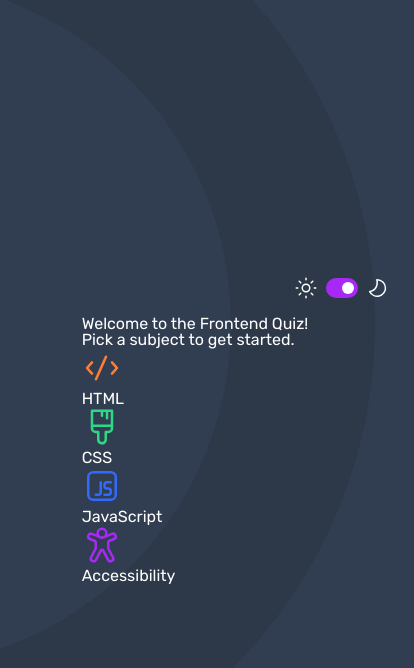
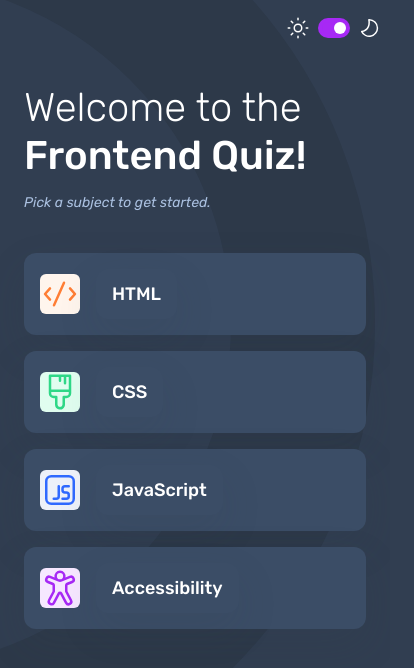
Before and after one commit to jayco01/frontend-quiz-app, a plain HTML site: page index.html in a window 390 px wide. Shown: the whole page, 414 px wide, since content can reach past the window. Drawn offline with Linux system fonts and the light colour scheme.

Commit message:
finished stying menu in mobile resolution

```diff
--- a/index.html
+++ b/index.html
@@ -35,31 +35,34 @@
     <section class="menu">
 
       <div class="menu__welcome">
-        <h1 class="menu__title">Welcome to the Frontend Quiz!</h1>
+        <div class="menu__title">
+          <h1>Welcome to the</h1>
+          <h2>Frontend Quiz!</h2>
+        </div>
         <p class="menu__text">Pick a subject to get started.</p>
       </div>
 
       <ul class="menu__options">
         <li class="menu__option">
-          <picture class="menu__option-icon">
+          <picture class="menu__option-icon" id="html-icon">
             <img src="images/icon-html.svg" alt="">
           </picture>
           <p class="menu__option">HTML</p>
         </li>
         <li class="menu__option">
-          <picture class="menu__option-icon">
+          <picture class="menu__option-icon" id="css-icon">
             <img src="images/icon-css.svg" alt="">
           </picture>
           <p class="menu__option">CSS</p>
         </li>
         <li class="menu__option">
-          <picture class="menu__option-icon">
+          <picture class="menu__option-icon" id="js-icon">
             <img src="images/icon-js.svg" alt="">
           </picture>
           <p class="menu__option">JavaScript</p>
         </li>
         <li class="menu__option">
-          <picture class="menu__option-icon">
+          <picture class="menu__option-icon" id="access-icon">
             <img src="images/icon-accessibility.svg" alt="">
           </picture>
           <p class="menu__option">Accessibility</p>
--- a/styles/styles.css
+++ b/styles/styles.css
@@ -48,6 +48,7 @@
     --lh-150: 150%;
 
     --fw-500: 500;
+    --fw-400: 400;
     --fw-300: 300;
 
     /* SPACING */
@@ -70,9 +71,12 @@ body {
     font-family: var(--font-family-rubik);
     display: flex;
     flex-direction: column;
-    justify-content: center;
+    /* justify-content: center; */
     align-items: center;
     height: 100vh;
+    color: var(--clr-white);
+    min-height: 4.5rem;
+    box-sizing: border-box;
 }
 
 body.dark {
@@ -86,6 +90,8 @@ header {
     align-items:center;
     padding: var(--spacing-16px) var(--spacing-24px);
     justify-content: space-between;
+    box-sizing: border-box;
+    max-width:clamp(23.438rem, 100vw, 72.313rem);
     width: 100%;
 }
 
@@ -102,6 +108,7 @@ header {
     align-items: center;
     gap: var(--spacing-8px);
     margin-left: auto;
+    width: 5rem;
 }
 
 .theem__icon {
@@ -147,3 +154,103 @@ header {
 .hide {
     display: none ;
 }
+
+main {
+    max-width: clamp(23.438rem, 100vw, 72.313rem);
+    width: 100%;
+    padding: var(--spacing-32px) var(--spacing-24px);
+    box-sizing: border-box;
+}
+
+.menu {
+    display: flex;
+    flex-direction: column;
+    gap:var(--spacing-40px);
+}
+
+.menu__welcome {
+    display: flex;
+    flex-direction: column;
+    gap: var(--spacing-16px);
+}
+
+.menu__title {
+    display: flex;
+    flex-direction: column;
+    gap: var(--spacing-8px);
+}
+.menu__title h1 {
+    font-weight: var(--fw-300);
+    font-size: var(--fs-40px);
+    line-height: var(--lh-100);
+    letter-spacing: 0%;
+}
+
+.menu__title h2 {
+    font-weight: var(--fw-500);
+    font-size: var(--fs-40px);
+    line-height: var(--lh-100);
+    letter-spacing: 0%;
+}
+
+.menu__text {
+    font-weight: var(--fw-400);
+    font-style: italic;
+    font-size: var(--fs-14px);
+    line-height: var(--lh-150);
+    letter-spacing: 0%;
+    color: var(--clr-blue300);
+}
+
+.menu__options {
+    display: flex;
+    flex-direction: column;
+    gap: var(--spacing-16px);
+}
+
+.menu__option {
+    background-color: var(--clr-blue850);
+    border-radius: 0.75rem;
+    padding: var(--spacing-16px);
+    display: flex;
+    flex-direction: row;
+    align-items: center;
+    gap: var(--spacing-16px);
+    box-shadow: 0px 16px 40px 0px #313E5124;
+}
+
+#html-icon {
+    width: var(--spacing-40px);
+    height: var(--spacing-40px);
+    background-color: var(--clr-orange50);
+    border-radius: 0.375rem;
+}
+
+#css-icon {
+    width: var(--spacing-40px);
+    height: var(--spacing-40px);
+    background-color: var(--clr-green100);
+    border-radius: 0.375rem;
+}
+
+#js-icon {
+    width: var(--spacing-40px);
+    height: var(--spacing-40px);
+    background-color: var(--clr-blue100);
+    border-radius: 0.375rem;
+}
+
+#access-icon {
+    width: var(--spacing-40px);
+    height: var(--spacing-40px);
+    background-color: var(--clr-purple100);
+    border-radius: 0.375rem;
+}
+
+.menu__option {
+    font-weight: var(--fw-500);
+    font-size: var(--fs-18px);
+    line-height: var(--lh-100);
+    letter-spacing: 0%;
+    margin: 0%;
+}
```
